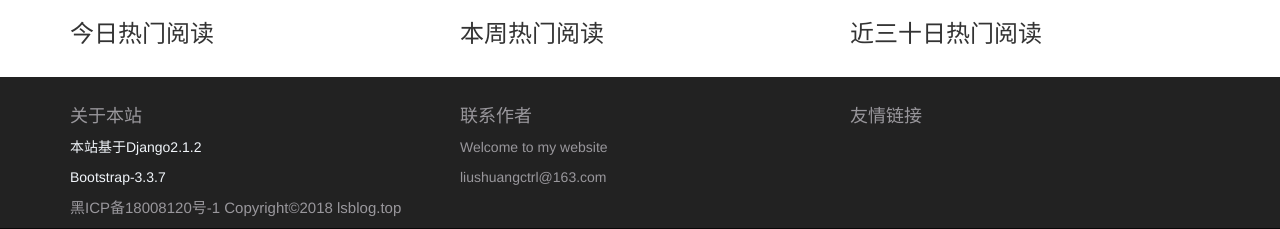
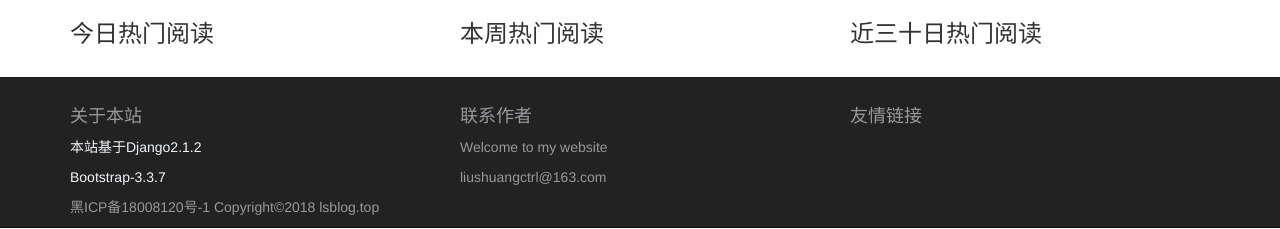
Before and after one commit to Lius1212/myweb, a Django app: page / in a window 1280 px wide. Shown: the part 774-1003 px from the top of the page. Run offline with Django 3.2, Linux system fonts and the light colour scheme; data comes from the database, SQL or seed files in the repository; some libraries are stand-ins or nearby versions.

Commit message:
备案号格式修改

```diff
--- a/templates/home.html
+++ b/templates/home.html
@@ -77,7 +77,7 @@
                     <h4 class="home-footer-title">关于本站</h4>
                     <p><a href="https://docs.djangoproject.com/en/2.1/">本站基于Django2.1.2</a></p>
                     <p><a href="https://v3.bootcss.com/">Bootstrap-3.3.7</a></p>
-                    <p style="font-size: 15px">黑ICP备18008120号-1 Copyright&copy;2018 lsblog.top</p>
+                    <p>黑ICP备18008120号-1 Copyright&copy;2018 lsblog.top</p>
                 </div>
                 <div class="col-md-4">
                     <h4 class="home-footer-title">联系作者</h4>
```
